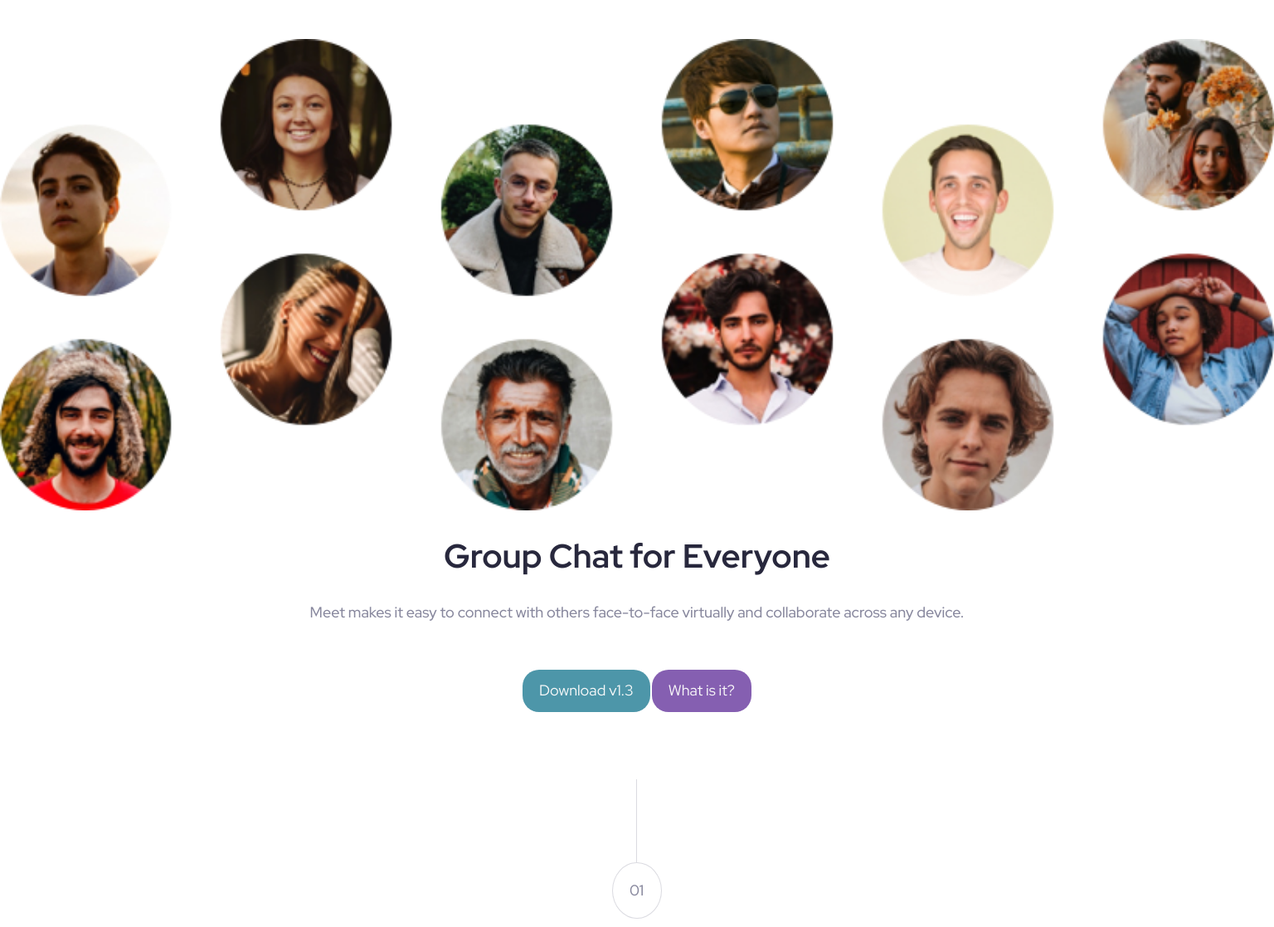
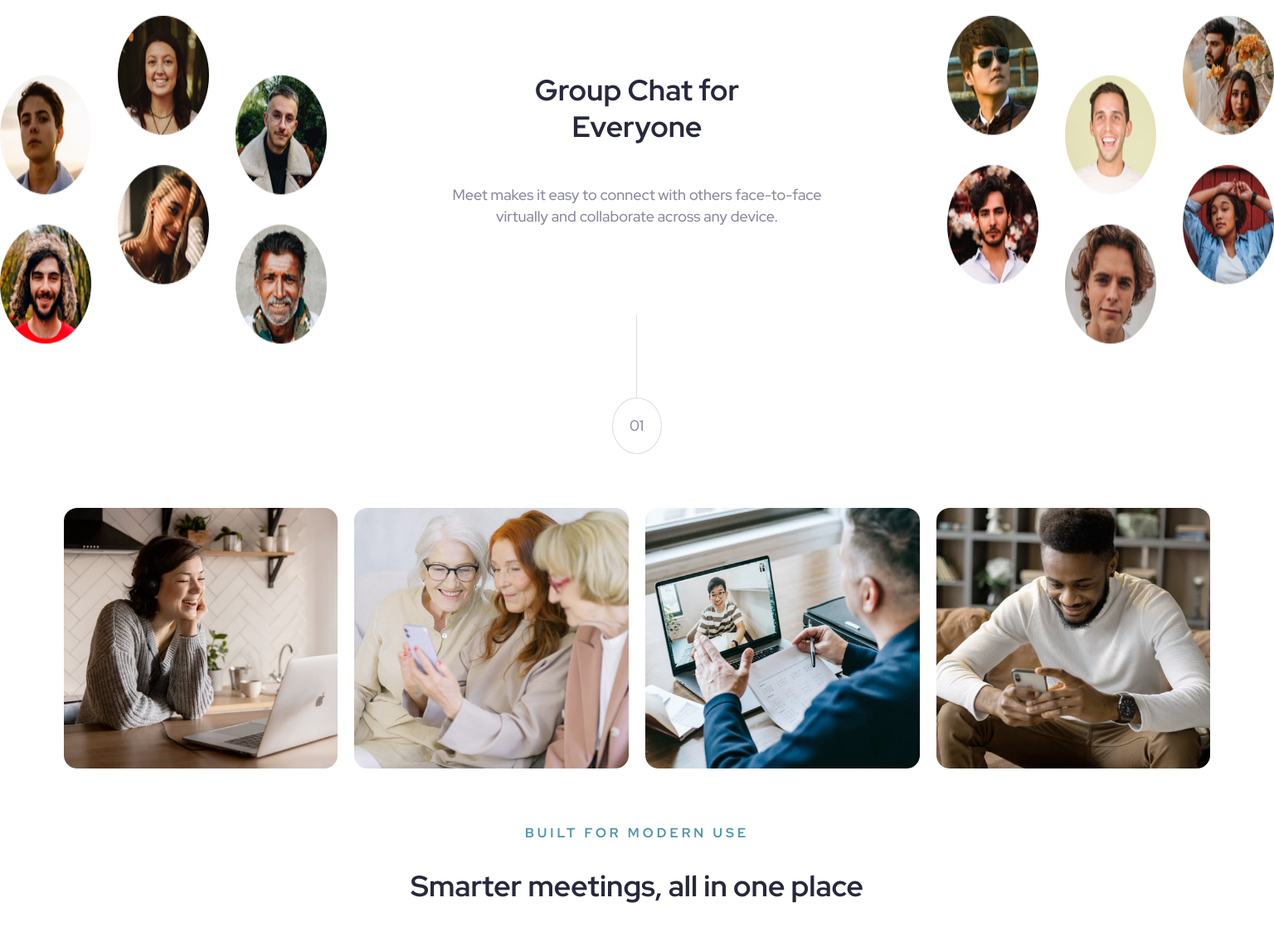
Before and after one commit to austincalvelage/meetLandingPage, a plain HTML site: page index.html in a window 1536 px wide. Shown: the part 81-1198 px from the top of the page at 83% size. Drawn offline with Linux system fonts and the light colour scheme.

Commit message:
Added Desktop media queries

```diff
--- a/css/styles.css
+++ b/css/styles.css
@@ -37,7 +37,7 @@ h1 {
 }
 
 h2 {
-  font-size: 4rem;
+  font-size: 3.525rem;
   line-height: 44px;
 }
 
@@ -68,6 +68,10 @@ p,
   text-align: center;
 }
 
+header h2 {
+  margin-top: 4rem;
+}
+
 /******************************************
 /* LAYOUT
 /*******************************************/
@@ -77,6 +81,11 @@ header {
   text-align: center;
 }
 
+.heroContainer-left,
+.heroContainer-center,
+.heroContainer-right {
+  display: none;
+}
 .imageLogo {
   display: block;
   margin: 50px auto;
@@ -91,6 +100,13 @@ header {
 header p {
   margin-bottom: 40px;
   padding: 0 1.2rem;
+}
+
+.btnContainer {
+  display: flex;
+  flex-direction: column;
+  justify-content: center;
+  align-items: center;
 }
 
 /* Header Styles End*/
@@ -138,11 +154,13 @@ footer .sectionNumber {
 }
 
 .imageWrapper img {
-  width: 100%;
-  height: 150px;
+  object-position: center;
+  width: auto;
+  height: auto;
+  max-width: 100%;
+  max-height: 100%;
   object-fit: contain;
-  object-position: center;
-  border-radius: 16px;
+  border-radius: 5%;
 }
 
 .bgPhoto {
@@ -153,7 +171,7 @@ footer .sectionNumber {
     url(../assets/mobile/image-footer.jpg);
   height: 420px;
   width: 100%;
-  background-position: center;
+  background-position: top;
   background-size: cover;
   background-repeat: no-repeat;
   padding-top: 50px;
@@ -175,7 +193,6 @@ footer p {
   display: block;
   text-decoration: none;
   text-align: center;
-  margin: 0 auto;
   width: fit-content;
   padding: 15px 20px;
   border-radius: 20px;
@@ -183,8 +200,9 @@ footer p {
 }
 
 .btn:first-of-type {
-  margin: 16px auto;
+  margin: 16px 0;
 }
+
 .btn-blue {
   background: var(--blue);
 }
@@ -205,15 +223,42 @@ footer p {
   header p {
     padding: 0 150px;
   }
-
+  .btnContainer {
+    flex-direction: row;
+    gap: 1rem;
+  }
   header p + .btn {
     margin-right: 20px;
-  }
-  .btn {
-    display: inline-block;
   }
 
   .imageWrapper {
     grid-template-columns: 1fr 1fr 1fr 1fr;
   }
 }
+
+@media (min-width: 1440px) {
+  .heroMobileContainer {
+    display: none;
+  }
+
+  header {
+    display: flex;
+  }
+
+  .heroContainer-left,
+  .heroContainer-center,
+  .heroContainer-right {
+    display: contents;
+  }
+
+  .heroContainer-left img,
+  .heroContainer-right img {
+    position: relative;
+    top: 100px;
+  }
+
+  .heroContainer-center {
+    display: flex;
+    flex-direction: column;
+  }
+}
--- a/index.html
+++ b/index.html
@@ -23,6 +23,7 @@
   </head>
   <body>
     <header>
+      <div class="heroMobileContainer">
         <img src="./assets/logo.svg" alt="logo" class="imageLogo" />
         <img src="./assets/tablet/image-hero.png" alt="" class="imageHero" />
         <h2>Group Chat for Everyone</h2>
@@ -30,8 +31,26 @@
           Meet makes it easy to connect with others face-to-face virtually and
           collaborate across any device.
         </p>
+        <div class="btnContainer">
           <a href="#" class="btn btn-blue">Download v1.3</a>
           <a href="#" class="btn btn-purple">What is it?</a>
+        </div>
+      </div>
+
+      <div class="heroContainer-left">
+        <img src="./assets/desktop/image-hero-left.png" alt="" />
+      </div>
+      <div class="heroContainer-center">
+        <img src="./assets/logo.svg" alt="logo" class="imageLogo" />
+        <h2>Group Chat for Everyone</h2>
+        <p>
+          Meet makes it easy to connect with others face-to-face virtually and
+          collaborate across any device.
+        </p>
+      </div>
+      <div class="heroContainer-right">
+        <img src="./assets/desktop/image-hero-right.png" alt="" />
+      </div>
     </header>
     <section>
       <span class="sectionLine"></span>
@@ -70,7 +89,9 @@
           Stay connected with reliable HD meetings and unlimited one-on-one and
           group video sessions.
         </p>
+        <div class="btnContainer">
           <a href="#" class="btn btn-purple">Download v1.3</a>
+        </div>
       </div>
     </footer>
   </body>
```
Lines whose indentation alone changed are shown as unchanged.
